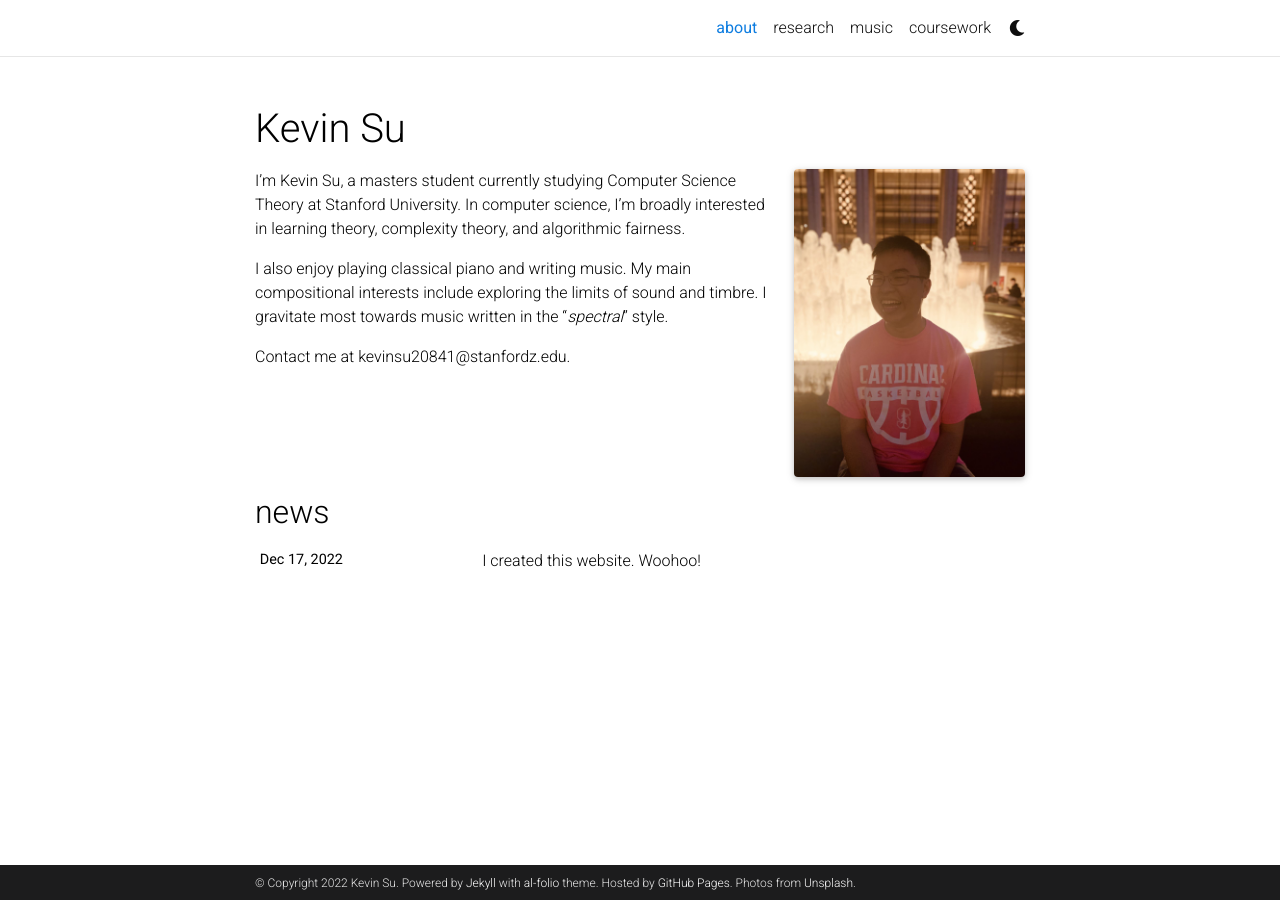
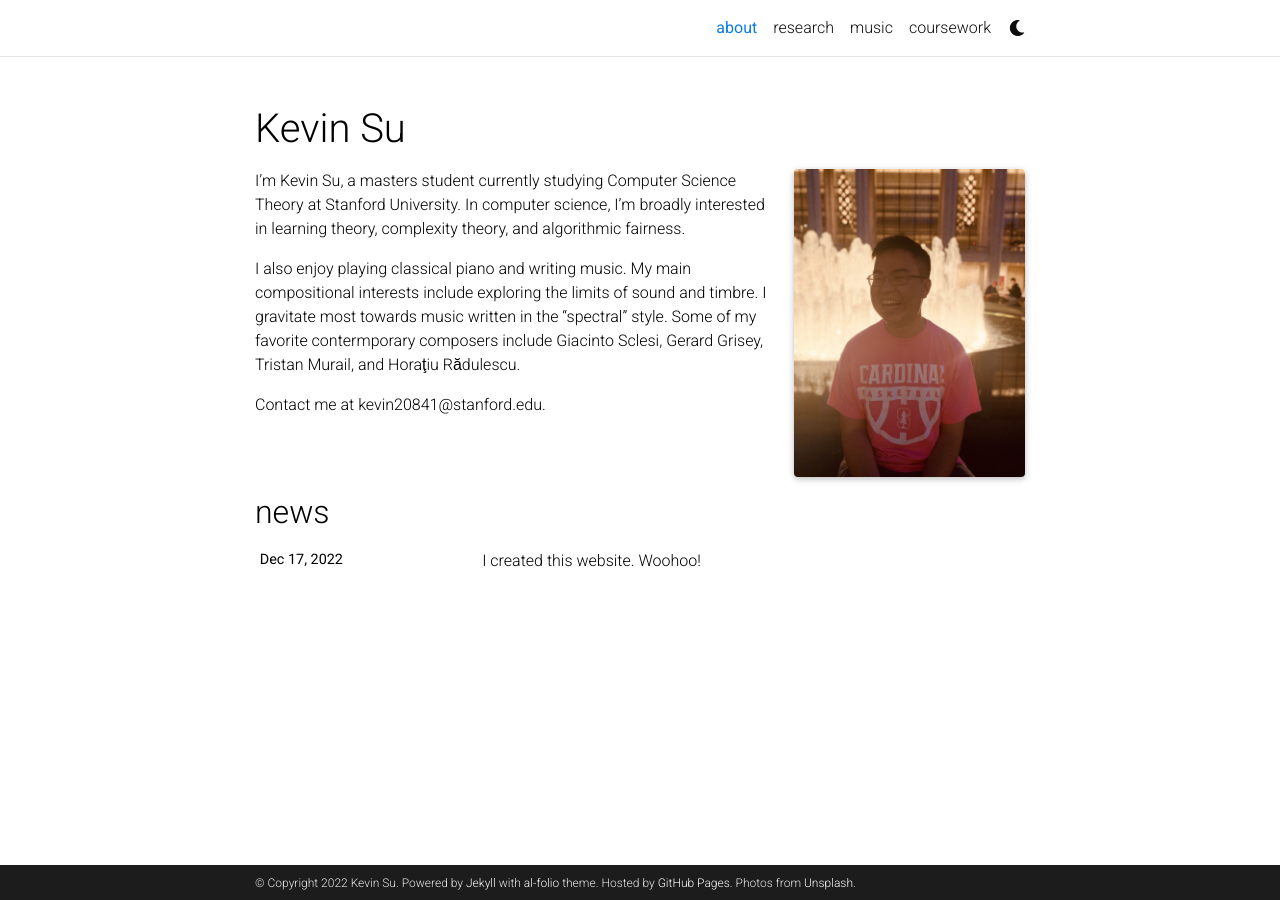
Before and after one commit to kevin20841/kevin20841.github.io, a Jekyll site: the page built from _pages/about.md, in a window 1280 px wide. Built offline with Jekyll 4.4.1, drawn with Linux system fonts in a browser that asks for light colours; full-size pictures stand in for the smaller copies a plugin makes; comment, search, counter and statistics services are not loaded; a style sheet for code colours, icons or effects is not loaded.

Commit message:
Update about.md

```diff
--- a/_pages/about.md
+++ b/_pages/about.md
@@ -18,6 +18,6 @@ social: false  # includes social icons at the bottom of the page
 
 I'm Kevin Su, a masters student currently studying Computer Science Theory at Stanford University. In computer science, I'm broadly interested in learning theory, complexity theory, and algorithmic fairness.
 
-I also enjoy playing classical piano and writing music. My main compositional interests include exploring the limits of sound and timbre. I gravitate most towards music written in the "<i>spectral</i>" style.
+I also enjoy playing classical piano and writing music. My main compositional interests include exploring the limits of sound and timbre. I gravitate most towards music written in the "spectral" style. Some of my favorite contermporary composers include Giacinto Sclesi, Gerard Grisey, Tristan Murail, and Horaţiu Rădulescu.
 
-Contact me at kevinsu20841@stanfordz.edu.
+Contact me at kevin20841@stanford.edu.
```
